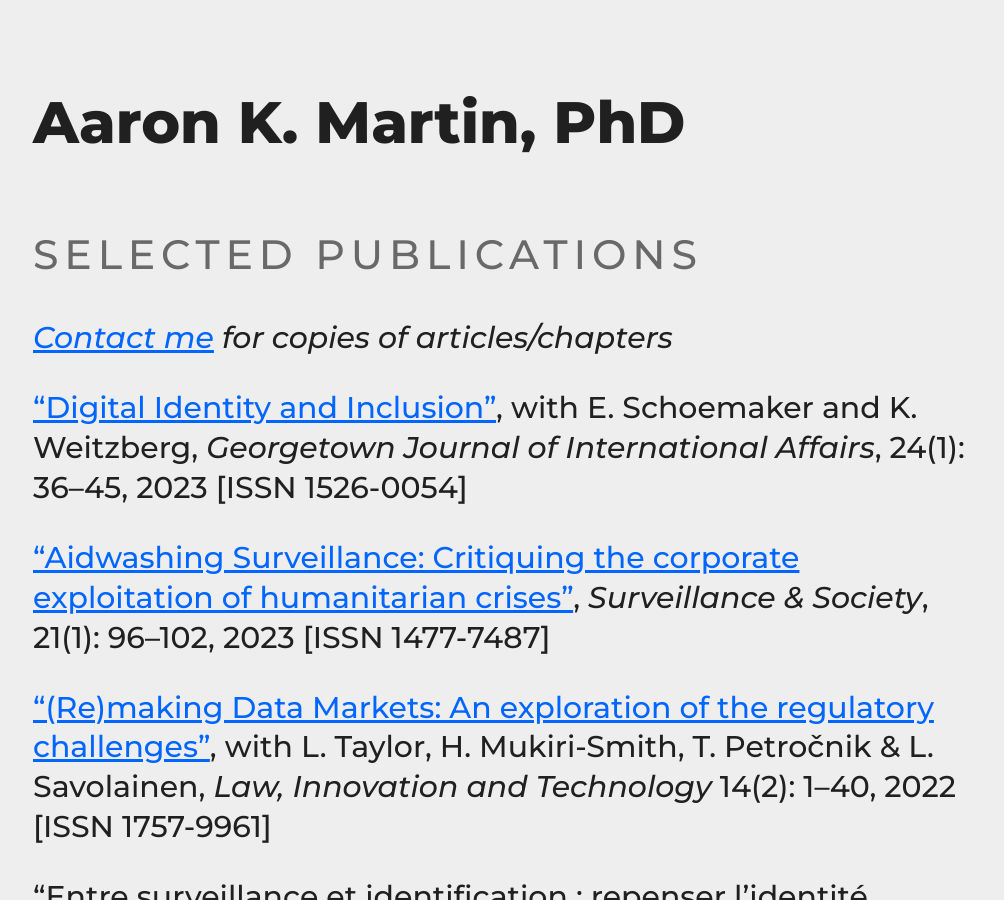
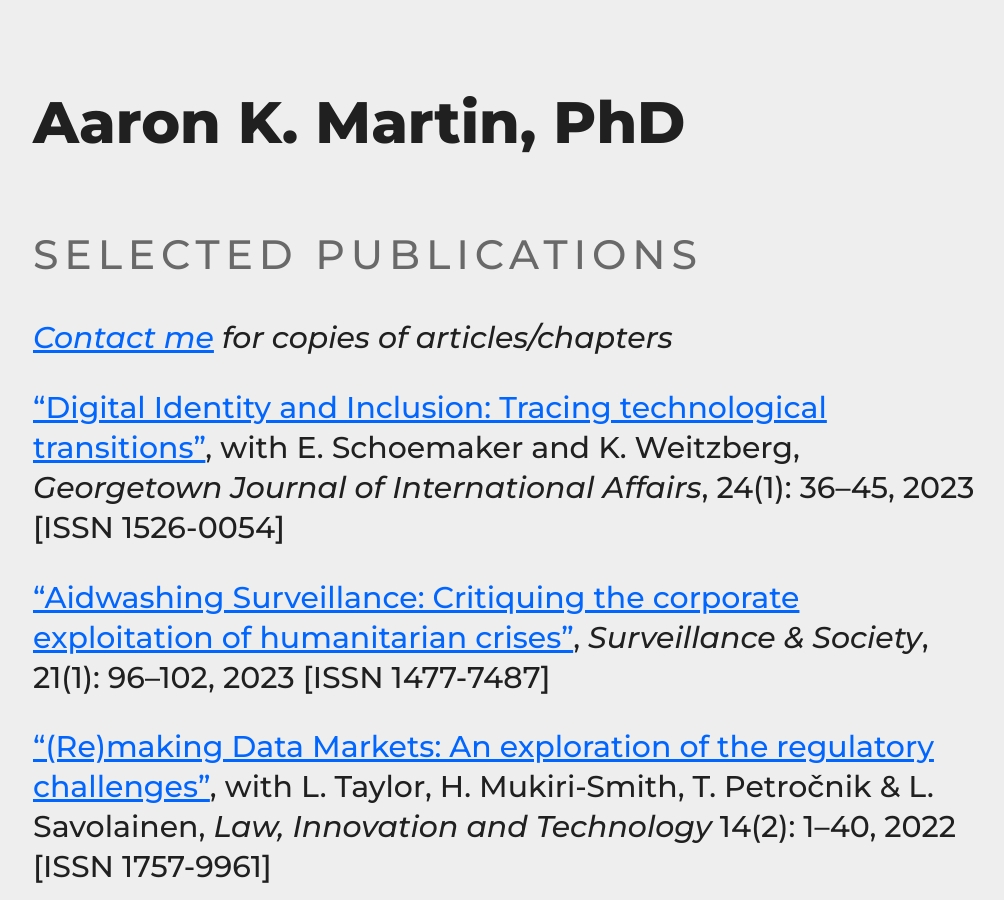
Before and after one commit to haroonalrasheed/641a, a Jekyll site: the page built from selected-publications/index.md, in a window 1280 px wide and 900 px high. Shown: the whole window, without its empty margins (131-1135 px from the left). Built offline with Jekyll 4.4.1, drawn with Linux system fonts in a browser that asks for light colours.

Commit message:
Update index.md

```diff
--- a/selected-publications/index.md
+++ b/selected-publications/index.md
@@ -6,7 +6,7 @@ title: Selected Publications
 ## Selected Publications
 _[Contact me](mailto:a.k.martin@alumni.lse.ac.uk) for copies of articles/chapters_
 
-["Digital Identity and Inclusion"](https://muse.jhu.edu/article/897699/summary), with E. Schoemaker and K. Weitzberg, _Georgetown Journal of International Affairs_, 24(1): 36–45, 2023 [ISSN 1526-0054]
+["Digital Identity and Inclusion: Tracing technological transitions"](https://muse.jhu.edu/article/897699/summary), with E. Schoemaker and K. Weitzberg, _Georgetown Journal of International Affairs_, 24(1): 36–45, 2023 [ISSN 1526-0054]
 
 ["Aidwashing Surveillance: Critiquing the corporate exploitation of humanitarian crises"](https://doi.org/10.24908/ss.v21i1.16266), _Surveillance & Society_, 21(1): 96–102, 2023 [ISSN 1477-7487]
 
```
